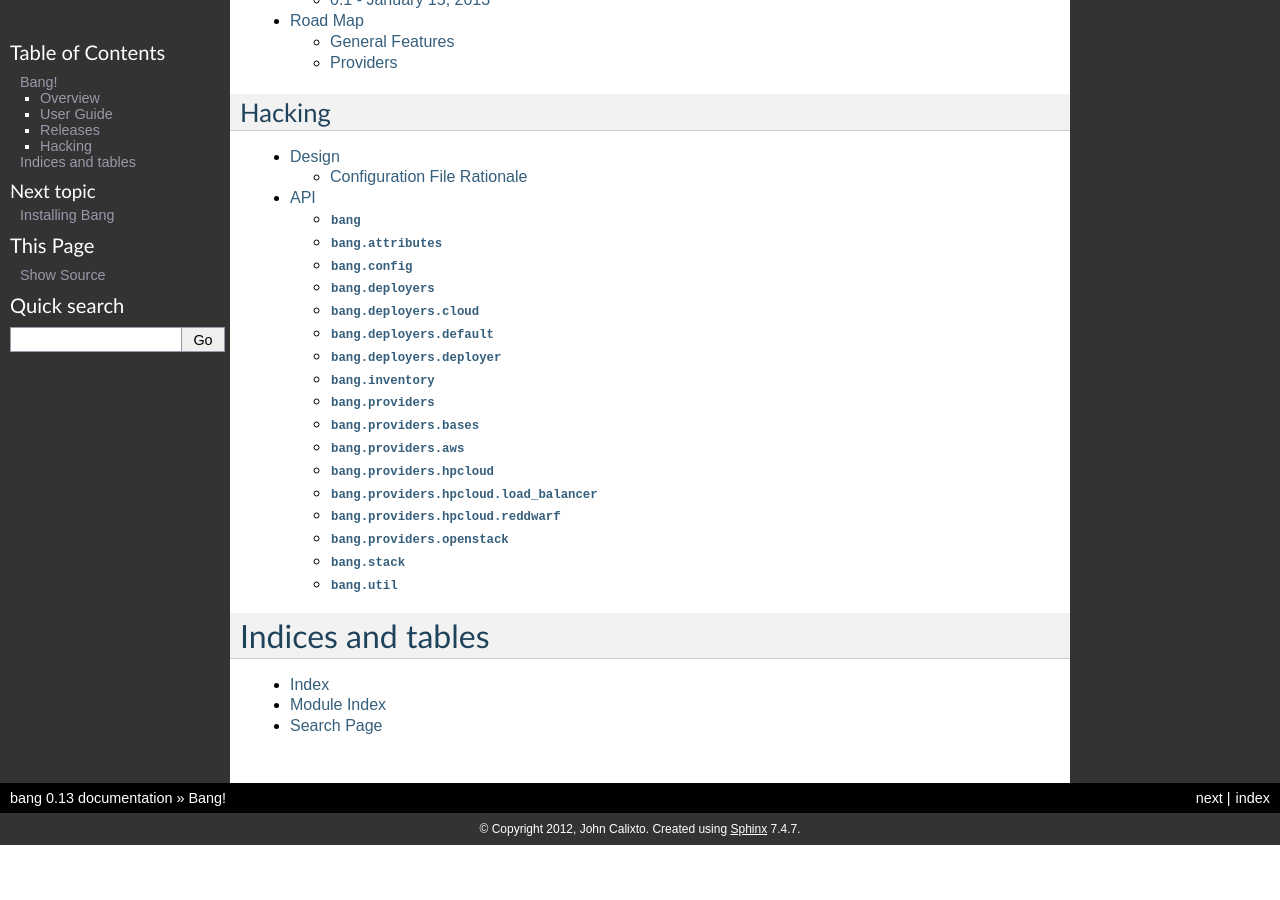
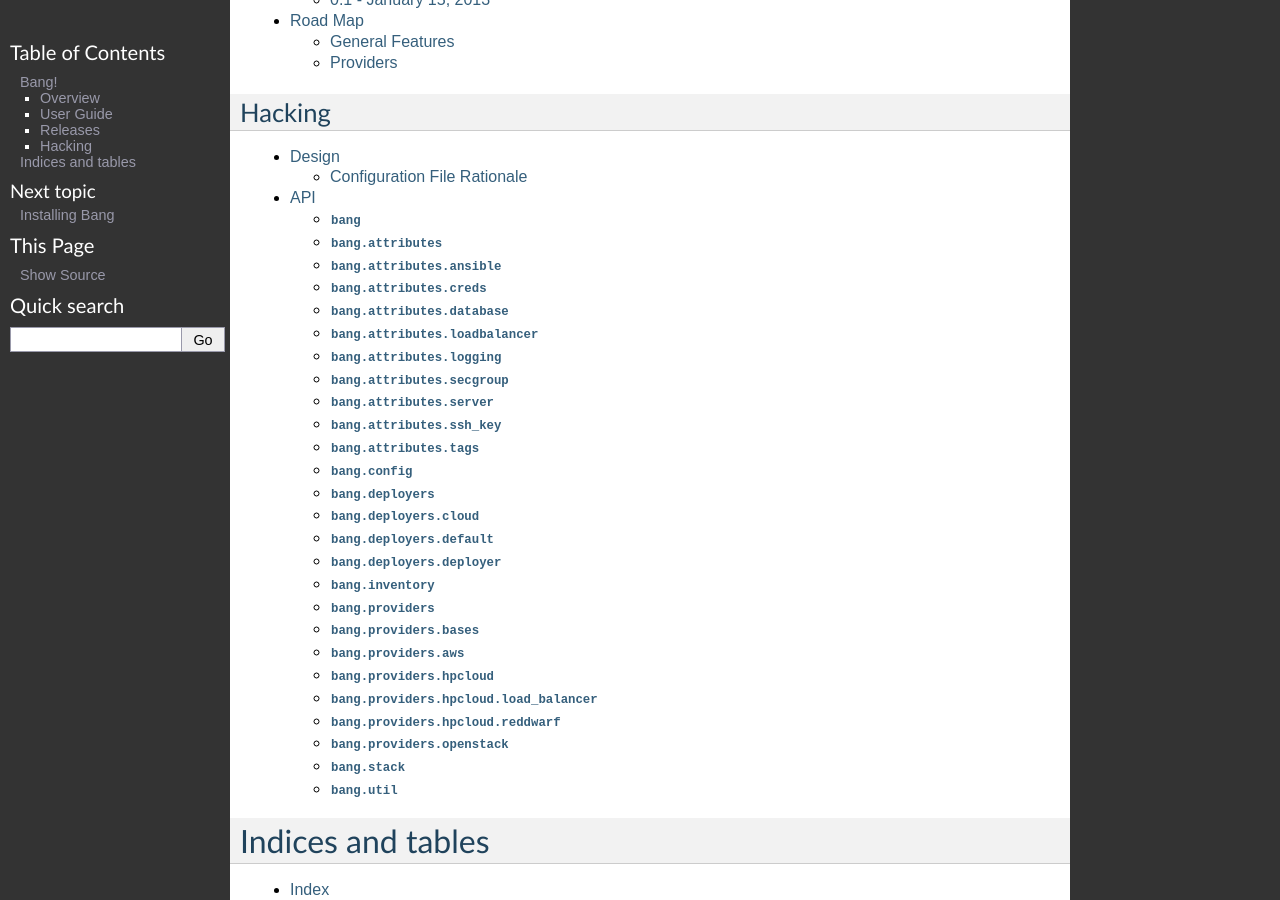
Before and after one commit to fr33jc/bang, a Sphinx documentation site: the page built from doc/index.txt, in a window 1280 px wide and 900 px high, scrolled down 1284 px. Built offline with Sphinx 7.4.7, drawn with Linux system fonts in a browser that asks for light colours; before the commit the page ends 2129 px from its top, so only the background shows below that.

Commit message:
Add the bang.attributes submodules to docs

```diff
--- a/doc/api.txt
+++ b/doc/api.txt
@@ -15,6 +15,87 @@ API
 ----------------------
 
 .. automodule:: bang.attributes
+    :members:
+    :undoc-members:
+    :show-inheritance:
+
+
+:mod:`bang.attributes.ansible`
+------------------------------
+
+.. automodule:: bang.attributes.ansible
+    :members:
+    :undoc-members:
+    :show-inheritance:
+
+
+:mod:`bang.attributes.creds`
+----------------------------
+
+.. automodule:: bang.attributes.creds
+    :members:
+    :undoc-members:
+    :show-inheritance:
+
+
+:mod:`bang.attributes.database`
+-------------------------------
+
+.. automodule:: bang.attributes.database
+    :members:
+    :undoc-members:
+    :show-inheritance:
+
+
+:mod:`bang.attributes.loadbalancer`
+-----------------------------------
+
+.. automodule:: bang.attributes.loadbalancer
+    :members:
+    :undoc-members:
+    :show-inheritance:
+
+
+:mod:`bang.attributes.logging`
+------------------------------
+
+.. automodule:: bang.attributes.logging
+    :members:
+    :undoc-members:
+    :show-inheritance:
+
+
+:mod:`bang.attributes.secgroup`
+-------------------------------
+
+.. automodule:: bang.attributes.secgroup
+    :members:
+    :undoc-members:
+    :show-inheritance:
+
+
+:mod:`bang.attributes.server`
+-----------------------------
+
+.. automodule:: bang.attributes.server
+    :members:
+    :undoc-members:
+    :show-inheritance:
+
+
+:mod:`bang.attributes.ssh_key`
+------------------------------
+
+.. automodule:: bang.attributes.ssh_key
+    :members:
+    :undoc-members:
+    :show-inheritance:
+
+
+:mod:`bang.attributes.tags`
+---------------------------
+
+.. automodule:: bang.attributes.tags
     :members:
     :undoc-members:
     :show-inheritance:
```
